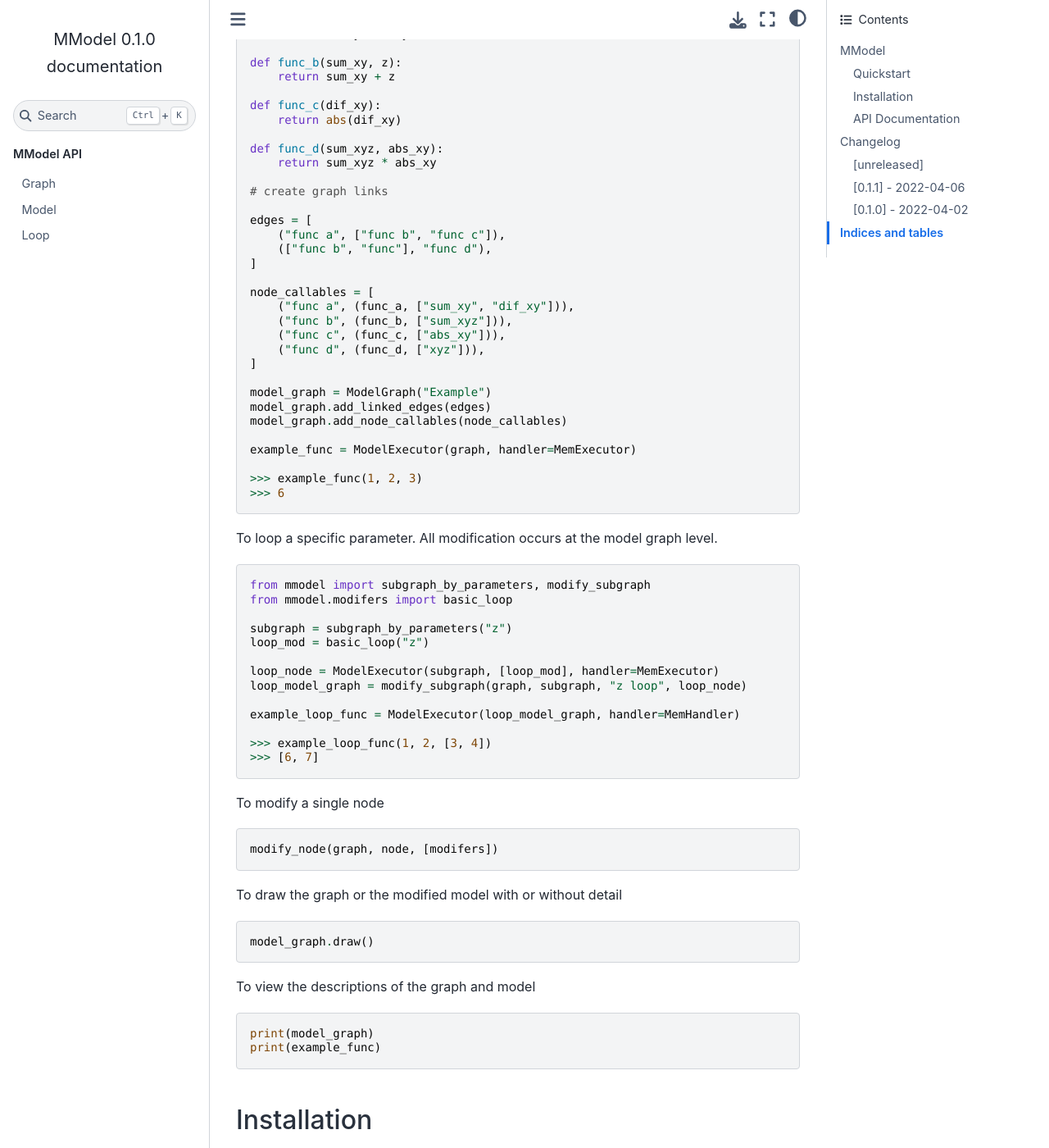
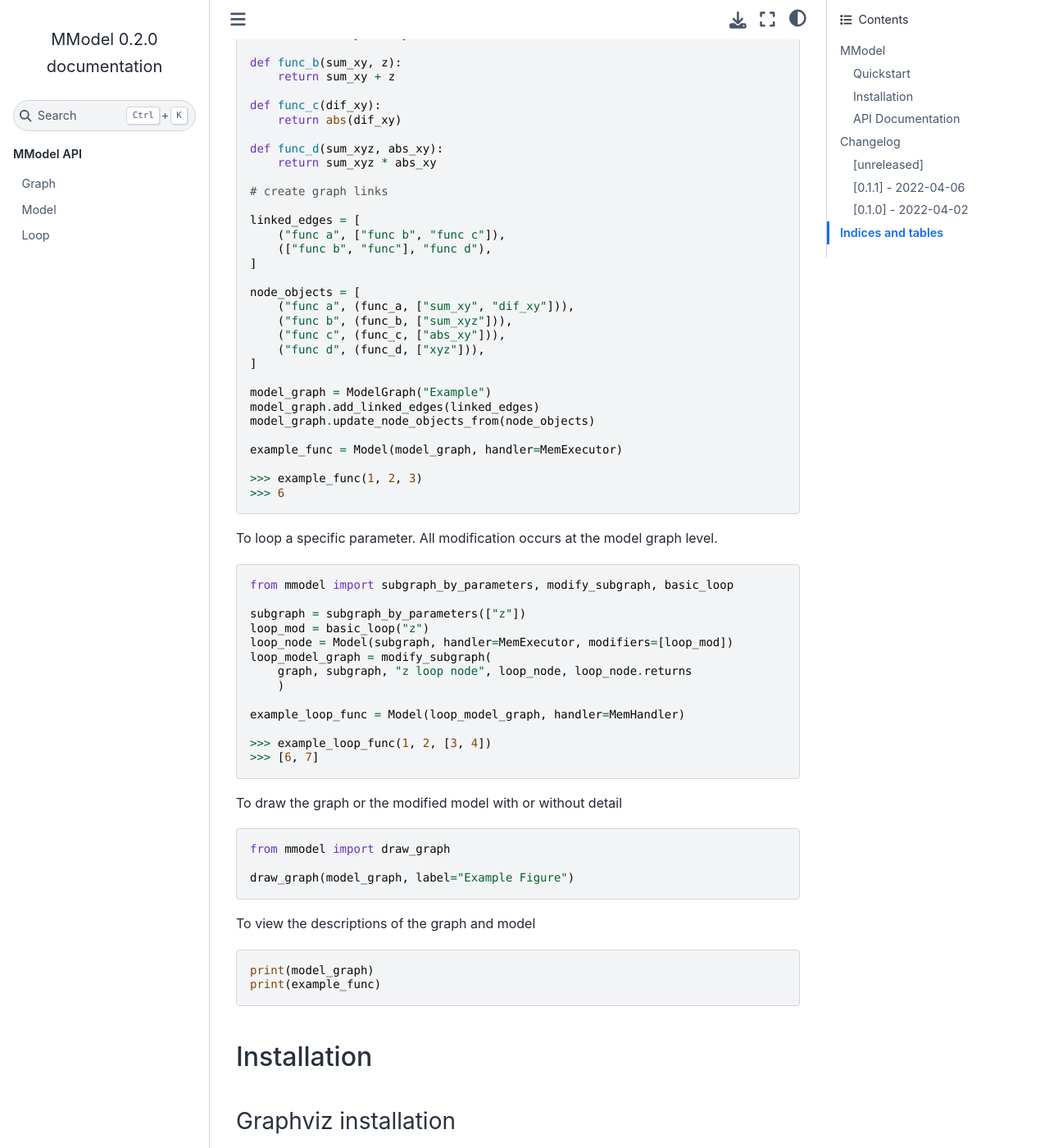
Before and after one commit to Marohn-Group/mmodel, a Sphinx documentation site: the page built from docs/index.rst, in a window 1280 px wide and 1400 px high, scrolled down 393 px. Shown: the whole window at 82% size. Built offline with Sphinx 7.4.7 and the Sphinx Book theme 1.1.4, drawn with Linux system fonts in a browser that asks for light colours.

Commit message:
update readme and versioning

```diff
--- a/README.rst
+++ b/README.rst
@@ -33,12 +33,12 @@ To create a nonlinear model:
 
     # create graph links
 
-    edges = [
+    linked_edges = [
         ("func a", ["func b", "func c"]),
         (["func b", "func"], "func d"),
     ]
 
-    node_callables = [
+    node_objects = [
         ("func a", (func_a, ["sum_xy", "dif_xy"])),
         ("func b", (func_b, ["sum_xyz"])),
         ("func c", (func_c, ["abs_xy"])),
@@ -46,10 +46,10 @@ To create a nonlinear model:
     ]
 
     model_graph = ModelGraph("Example")
-    model_graph.add_linked_edges(edges)
-    model_graph.add_node_callables(node_callables)
+    model_graph.add_linked_edges(linked_edges)
+    model_graph.update_node_objects_from(node_objects)
 
-    example_func = ModelExecutor(graph, handler=MemExecutor)
+    example_func = Model(model_graph, handler=MemExecutor)
 
     >>> example_func(1, 2, 3)
     >>> 6
@@ -60,31 +60,33 @@ level.
 
 .. code-block:: python
 
-    from mmodel import subgraph_by_parameters, modify_subgraph
-    from mmodel.modifers import basic_loop
+    from mmodel import subgraph_by_parameters, modify_subgraph, basic_loop
 
-    subgraph = subgraph_by_parameters("z")
+    subgraph = subgraph_by_parameters(["z"])
     loop_mod = basic_loop("z")
+    loop_node = Model(subgraph, handler=MemExecutor, modifiers=[loop_mod])
+    loop_model_graph = modify_subgraph(
+        graph, subgraph, "z loop node", loop_node, loop_node.returns
+        )
 
-    loop_node = ModelExecutor(subgraph, [loop_mod], handler=MemExecutor)
-    loop_model_graph = modify_subgraph(graph, subgraph, "z loop", loop_node)
-
-    example_loop_func = ModelExecutor(loop_model_graph, handler=MemHandler)
+    example_loop_func = Model(loop_model_graph, handler=MemHandler)
 
     >>> example_loop_func(1, 2, [3, 4])
     >>> [6, 7]
 
-To modify a single node
+.. To modify a single node
 
-.. code-block:: python
+.. .. code-block:: python
 
-    modify_node(graph, node, [modifers])
+..     modify_node(graph, node, modifiers=[])
 
 To draw the graph or the modified model with or without detail
 
 .. code-block:: python
 
-    model_graph.draw()
+    from mmodel import draw_graph
+
+    draw_graph(model_graph, label="Example Figure")
 
 To view the descriptions of the graph and model
 
--- a/docs/conf.py
+++ b/docs/conf.py
@@ -23,7 +23,7 @@ copyright = '2022, Peter Sun'
 author = 'Peter Sun'
 
 # The full version, including alpha/beta/rc tags
-release = '0.1.0'
+release = '0.2.0'
 
 
 # -- General configuration ---------------------------------------------------
--- a/mmodel/__init__.py
+++ b/mmodel/__init__.py
@@ -1 +1,6 @@
 from mmodel.graph import ModelGraph
+from mmodel.handler import MemHandler, PlainHandler, H5Handler
+from mmodel.model import Model
+from mmodel.modifier import basic_loop, zip_loop
+from mmodel.utility import subgraph_by_parameters, subgraph_by_nodes, modify_subgraph
+from mmodel.draw import draw_graph, draw_plain_graph
--- a/pyproject.toml
+++ b/pyproject.toml
@@ -1,6 +1,6 @@
 [project]
 name = "MModel"
-version = "0.1.1"
+version = "0.2.0"
 requires-python = ">=3.8"
 
 description = "Modular Modeling System"
```
